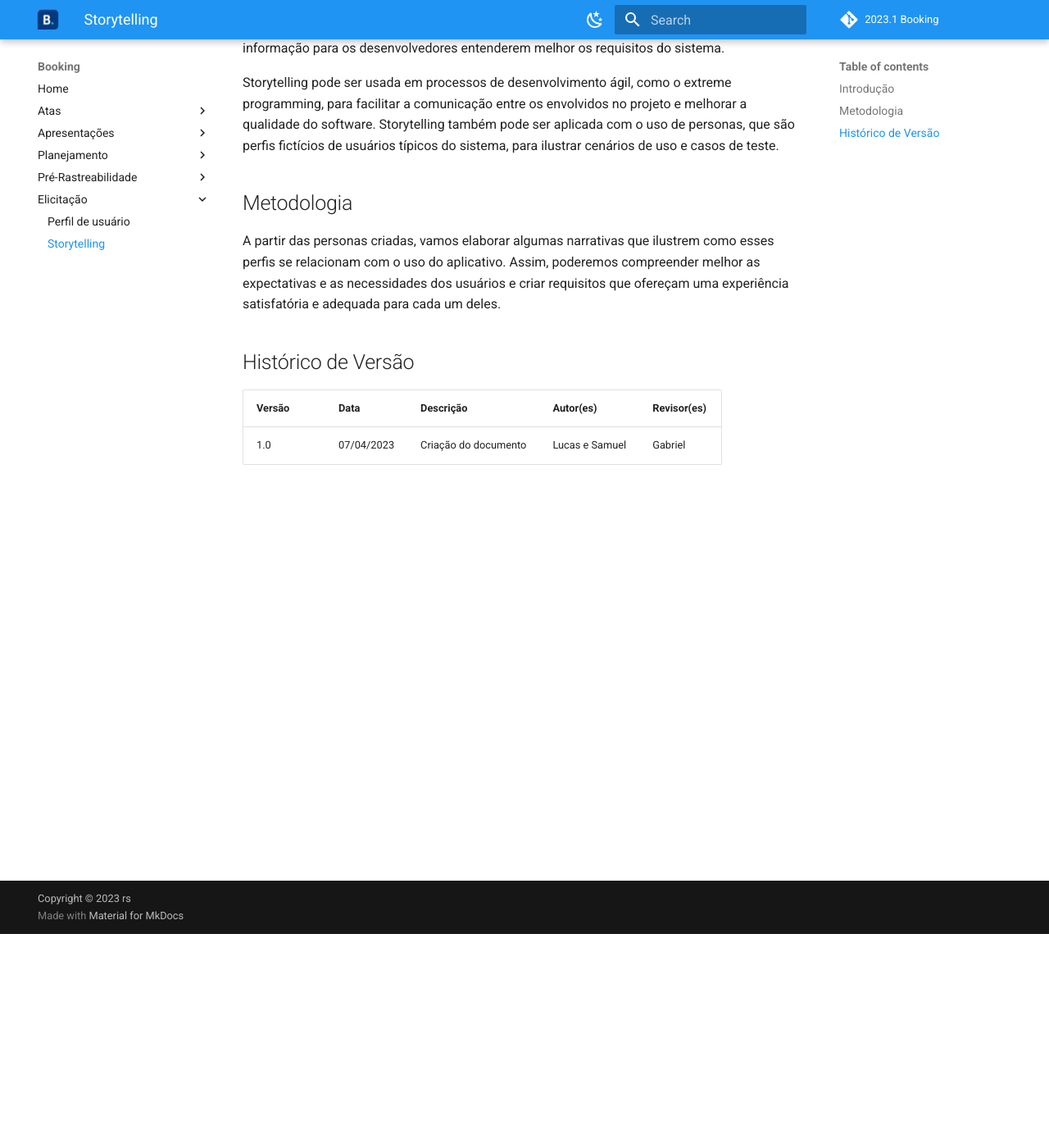
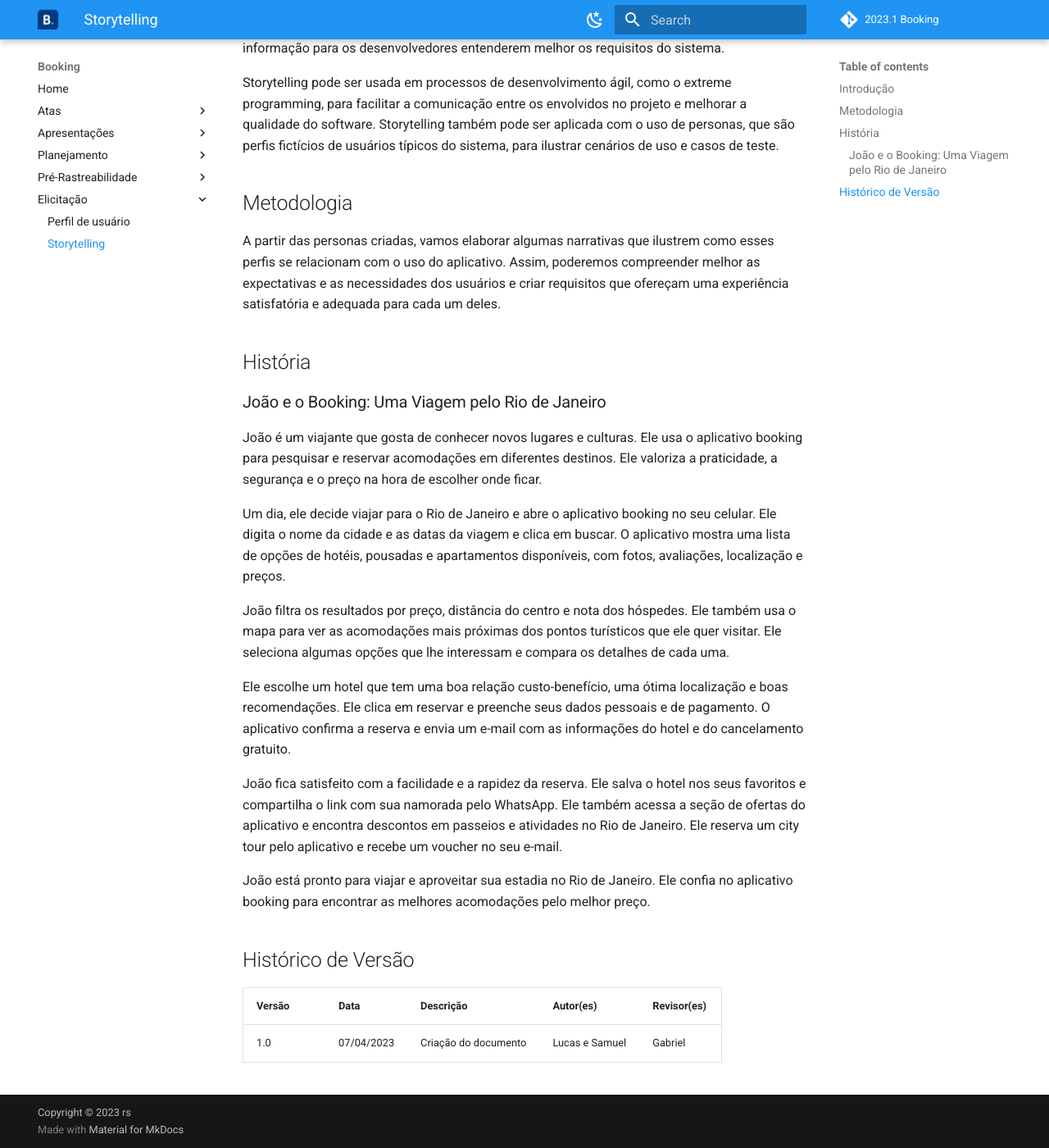
Before and after one commit to Requisitos-de-Software/2023.1-Booking, an MkDocs documentation site: the page built from docs/elicitacao/storytelling.md, in a window 1280 px wide and 1400 px high, scrolled down 261 px. Shown: the whole window at 82% size. Built offline with MkDocs 1.6.1 and Material for MkDocs 9.7.7, drawn with Linux system fonts in a browser that asks for light colours; comment, search, counter and statistics services are not loaded.

Commit message:
adicionando história
Co-authored-by: LucasLopesFrazao <211031771@aluno.unb.br>

```diff
--- a/docs/elicitacao/storytelling.md
+++ b/docs/elicitacao/storytelling.md
@@ -10,9 +10,24 @@
 
 A partir das personas criadas, vamos elaborar algumas narrativas que ilustrem como esses perfis se relacionam com o uso do aplicativo. Assim, poderemos compreender melhor as expectativas e as necessidades dos usuários e criar requisitos que ofereçam uma experiência satisfatória e adequada para cada um deles.
 
+## História
+
+### João e o Booking: Uma Viagem pelo Rio de Janeiro
+
+João é um viajante que gosta de conhecer novos lugares e culturas. Ele usa o aplicativo booking para pesquisar e reservar acomodações em diferentes destinos. Ele valoriza a praticidade, a segurança e o preço na hora de escolher onde ficar.
+
+Um dia, ele decide viajar para o Rio de Janeiro e abre o aplicativo booking no seu celular. Ele digita o nome da cidade e as datas da viagem e clica em buscar. O aplicativo mostra uma lista de opções de hotéis, pousadas e apartamentos disponíveis, com fotos, avaliações, localização e preços.
+
+João filtra os resultados por preço, distância do centro e nota dos hóspedes. Ele também usa o mapa para ver as acomodações mais próximas dos pontos turísticos que ele quer visitar. Ele seleciona algumas opções que lhe interessam e compara os detalhes de cada uma.
+
+Ele escolhe um hotel que tem uma boa relação custo-benefício, uma ótima localização e boas recomendações. Ele clica em reservar e preenche seus dados pessoais e de pagamento. O aplicativo confirma a reserva e envia um e-mail com as informações do hotel e do cancelamento gratuito.
+
+João fica satisfeito com a facilidade e a rapidez da reserva. Ele salva o hotel nos seus favoritos e compartilha o link com sua namorada pelo WhatsApp. Ele também acessa a seção de ofertas do aplicativo e encontra descontos em passeios e atividades no Rio de Janeiro. Ele reserva um city tour pelo aplicativo e recebe um voucher no seu e-mail.
+
+João está pronto para viajar e aproveitar sua estadia no Rio de Janeiro. Ele confia no aplicativo booking para encontrar as melhores acomodações pelo melhor preço.
 
 ## Histórico de Versão
 
-| Versão | Data       | Descrição                             | Autor(es) | Revisor(es)    |
-| ------- | ---------- | --------------------------------------- | --------- | -------------- |
-| 1.0     | 07/04/2023 | Criação do documento               | Lucas e Samuel  | Gabriel       |
+| Versão | Data       | Descrição            | Autor(es)      | Revisor(es) |
+| ------ | ---------- | -------------------- | -------------- | ----------- |
+| 1.0    | 07/04/2023 | Criação do documento | Lucas e Samuel | Gabriel     |
```
